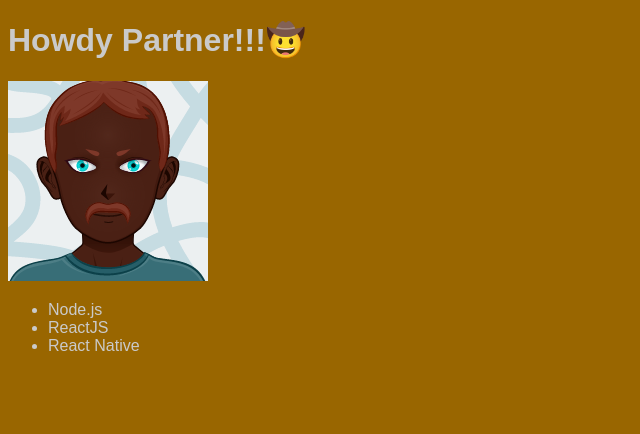
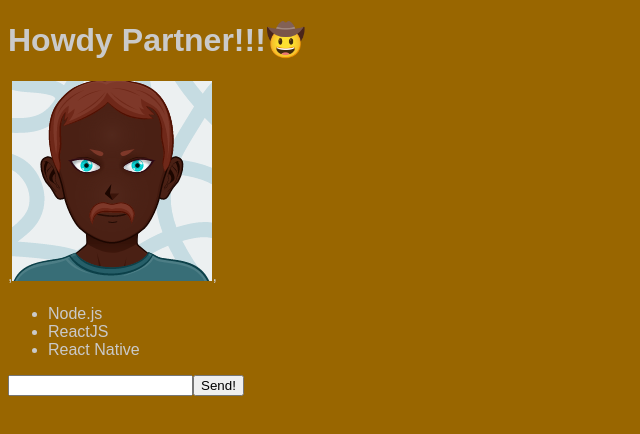
Before and after one commit to Librity/RSBC-m4, a React app: page / in a window 1280 px wide. Shown: the top 434 px of the page, without its empty margins (0-640 px from the left). Built offline with nearby package versions, Linux system fonts and the light colour scheme; the HTML template or start-up script is replaced by a standard one.

Commit message:
add component form&button&setState

```diff
--- a/src/components/TechList.js
+++ b/src/components/TechList.js
@@ -4,20 +4,48 @@
 
 class TechList extends Component {
   state = {
+    newTech: '',
     techs: ['Node.js', 'ReactJS', 'React Native'],
+  };
+
+  handleInputChange = e => {
+    console.log(e.target.value);
+
+    this.setState({ newTech: e.target.value });
+  };
+
+  handleSubmit = e => {
+    e.preventDefault();
+
+    console.log(this.state.newTech);
+    this.setState({
+      techs: [...this.state.techs, this.state.newTech],
+      newTech: '',
+    });
   };
 
   render() {
     console.log(this.state);
-    return [
-      <h1>Howdy Partner!!!🤠</h1>,
-      <img src={profile} />,
-      <ul>
-        <li>Node.js</li>
-        <li>ReactJS</li>
-        <li>React Native</li>
-      </ul>,
-    ];
+
+    return (
+      <>
+        <h1>Howdy Partner!!!🤠</h1>,
+        <img src={profile} />,<h2>{this.state.newTech}</h2>
+        <form onSubmit={this.handleSubmit}>
+          <ul>
+            {this.state.techs.map(tech => (
+              <li key={tech}>{tech}</li>
+            ))}
+          </ul>
+          <input
+            type="text"
+            onChange={this.handleInputChange}
+            value={this.state.newTech}
+          />
+          <button type="submit">Send!</button>
+        </form>
+      </>
+    );
   }
 }
 
```
